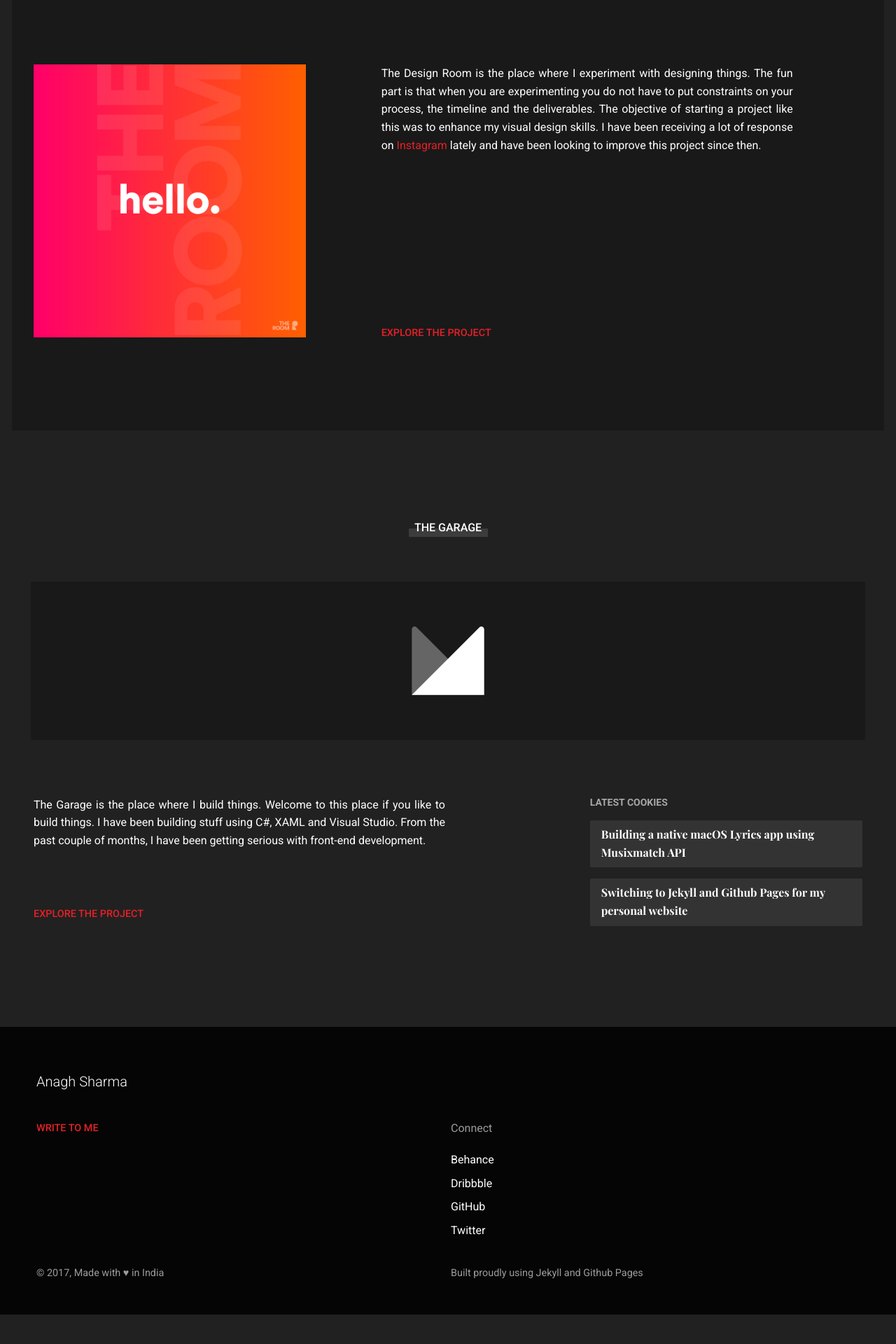
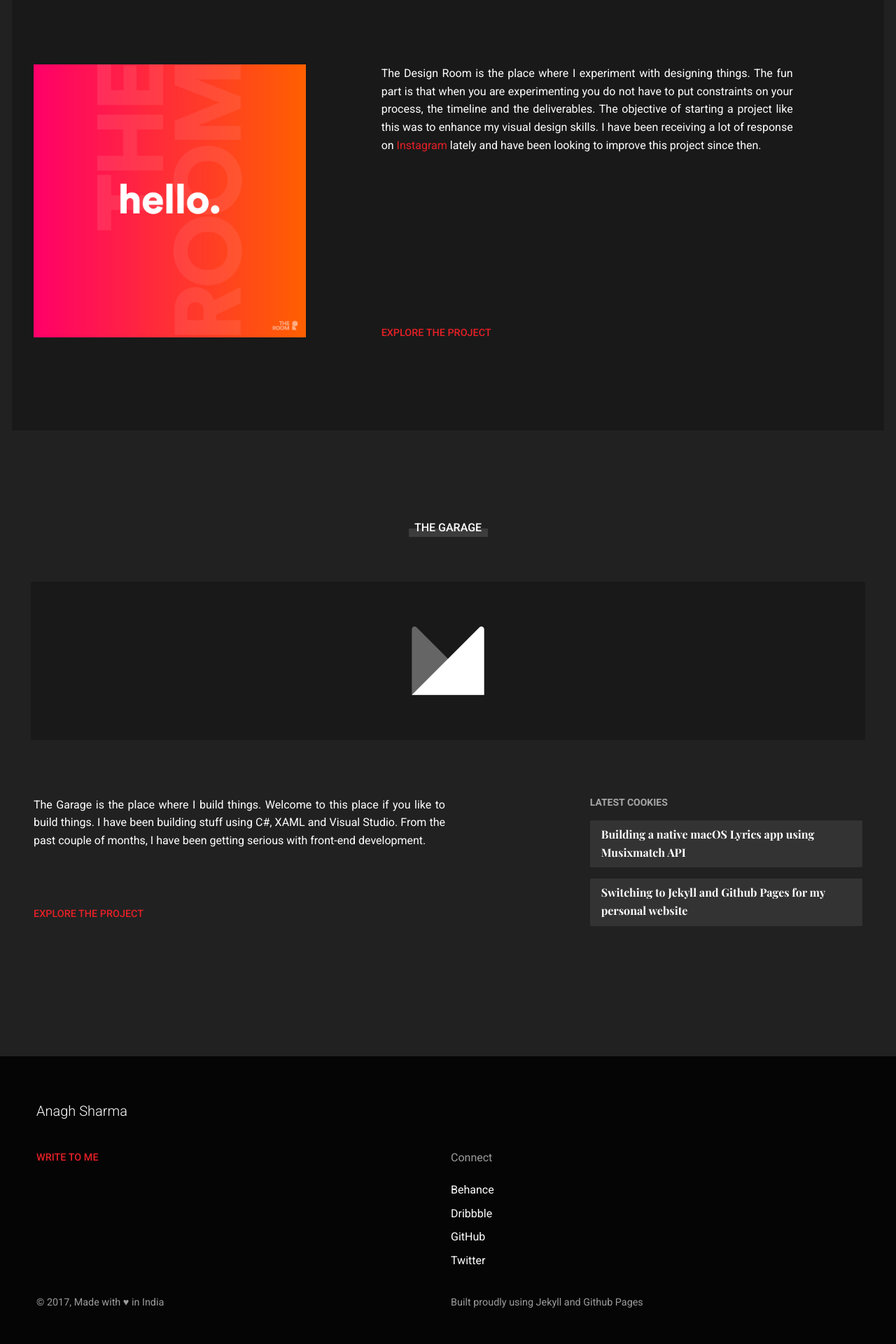
Before and after one commit to AnaghSharma/anaghsharma.github.io, a Jekyll site: the page built from index.html, in a window 1280 px wide. Shown: the part 3744-5664 px from the top of the page at 70% size. Built offline with Jekyll 4.4.1, drawn with Linux system fonts in a browser that asks for light colours; nearby versions of some CDN libraries; before the commit the page ends 5622 px from its top, so only the background shows below that.

Commit message:
Fixed home page layout for mobile

```diff
--- a/index.html
+++ b/index.html
@@ -163,11 +163,11 @@
       </div>
     </div>
     <div class="row mt5 mb6">
-      <div class="large-6 medium-6 columns">
+      <div class="large-6 medium-6 columns mb5">
         <p class="text-justify mt3 pb5">The Garage is the place where I build things. Welcome to this place if you like to build things. I have been building stuff using C#, XAML and Visual Studio. From the past couple of months, I have been getting serious with front-end development. </p>
         <a href="{{ site.url }}/the-garage" class="primary quiet font-medium font-primary-color">EXPLORE THE PROJECT</a>
       </div>
-      <div class="large-4 medium-4 columns">
+      <div class="large-4 medium-5 columns">
           <h6 class="mt3 f6 font-bold font-secondary">LATEST COOKIES</h6>
         <ul class="no-bullet">
           <li class="blog-list mv3 pv2 ph3">
```
